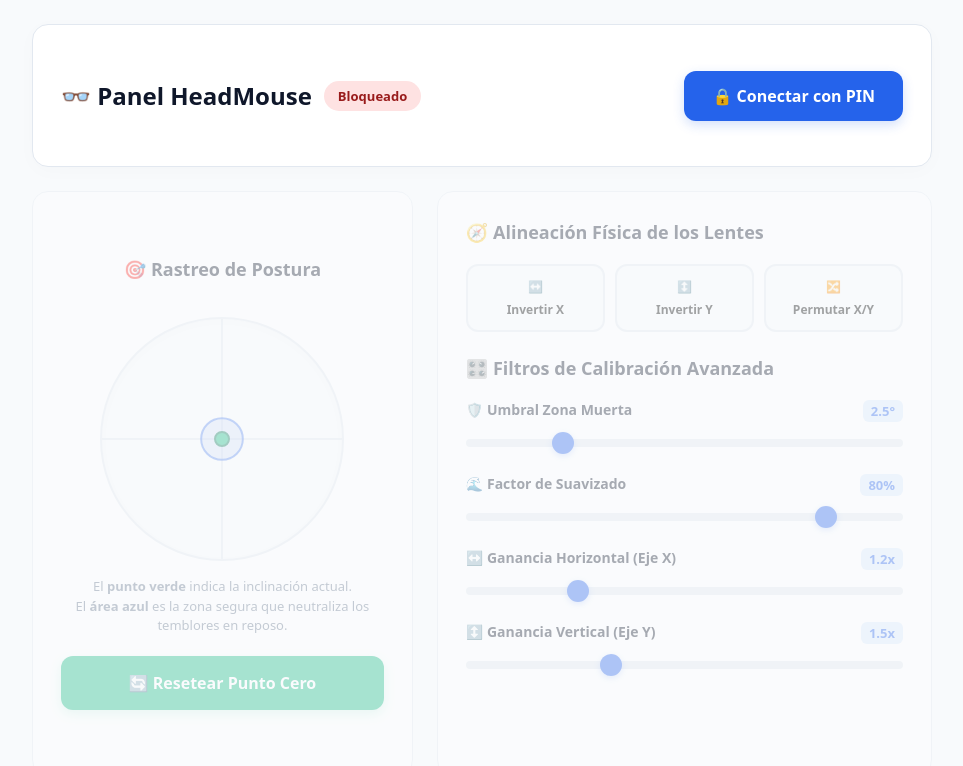
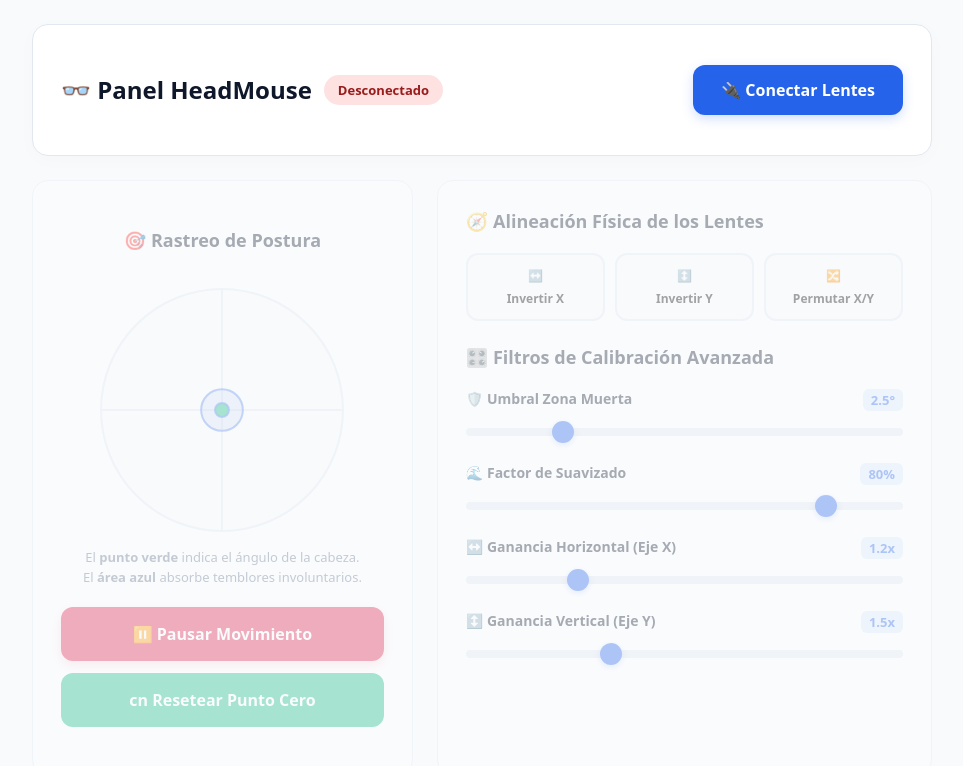
Before and after one commit to gbtox/airmouse, a plain HTML site: page index.html in a window 1280 px wide. Shown: the whole page, without its empty margins (158-1121 px from the left). Drawn offline with Linux system fonts and the light colour scheme.

Commit message:
Update AirMouse controls and firmware sources
Co-authored-by: Copilot <223556219+Copilot@users.noreply.github.com>

```diff
--- a/index.html
+++ b/index.html
@@ -1,10 +1,9 @@
-
 <!DOCTYPE html>
 <html lang="es">
 <head>
   <meta charset="UTF-8">
   <meta name="viewport" content="width=device-width, initial-scale=1.0">
-  <title>HeadMouse MG24 - Ajuste Visual Completo</title>
+  <title>HeadMouse MG24 - Control Directo</title>
   <style>
     :root {
       --primary: #2563eb;
@@ -12,328 +11,92 @@
       --primary-dark: #1e40af;
       --success: #10b981;
       --success-dark: #059669;
+      --danger: #e11d48;
+      --danger-dark: #be123c;
       --bg: #f8fafc;
       --card: #ffffff;
       --text: #0f172a;
       --muted: #64748b;
       --border: #e2e8f0;
     }
-
-    * {
-      box-sizing: border-box;
-      margin: 0;
-      padding: 0;
-      font-family: system-ui, -apple-system, BlinkMacSystemFont, 'Segoe UI', Roboto, sans-serif;
-    }
-
-    body {
-      background: var(--bg);
-      color: var(--text);
-      padding: 24px 16px;
-      display: flex;
-      justify-content: center;
-      min-height: 100vh;
-    }
-
-    .container {
-      max-width: 900px;
-      width: 100%;
-      display: grid;
-      gap: 24px;
-    }
-
-    /* Encabezado */
-    .header {
-      background: var(--card);
-      padding: 20px 28px;
-      border-radius: 16px;
-      box-shadow: 0 4px 20px rgba(0,0,0,0.02);
-      display: flex;
-      justify-content: space-between;
-      align-items: center;
-      flex-wrap: wrap;
-      gap: 16px;
-      border: 1px solid var(--border);
-    }
-
-    .title-group h1 {
-      font-size: 24px;
-      font-weight: 800;
-      display: flex;
-      align-items: center;
-      gap: 12px;
-    }
-
-    .badge {
-      font-size: 13px;
-      padding: 6px 14px;
-      border-radius: 20px;
-      background: #fee2e2;
-      color: #991b1b;
-      font-weight: 700;
-      transition: all 0.3s ease;
-    }
-
-    .badge.connected {
-      background: #d1fae5;
-      color: #065f46;
-    }
-
-    .btn-connect {
-      background: var(--primary);
-      color: white;
-      border: none;
-      padding: 14px 28px;
-      border-radius: 12px;
-      font-size: 16px;
-      font-weight: 700;
-      cursor: pointer;
-      transition: all 0.2s ease;
-      box-shadow: 0 4px 12px rgba(37,99,235,0.2);
-    }
-
-    .btn-connect:hover {
-      background: var(--primary-dark);
-      transform: translateY(-1px);
-    }
-
-    /* Grid de Contenidos */
-    .main-grid {
-      display: grid;
-      grid-template-columns: 1fr 1.3fr;
-      gap: 24px;
-      transition: opacity 0.3s ease;
-    }
-
-    @media (max-width: 768px) {
-      .main-grid { grid-template-columns: 1fr; }
-    }
-
-    .card {
-      background: var(--card);
-      padding: 28px;
-      border-radius: 16px;
-      box-shadow: 0 4px 20px rgba(0,0,0,0.02);
-      border: 1px solid var(--border);
-    }
-
-    .card h2 {
-      margin-bottom: 20px;
-      font-size: 18px;
-      font-weight: 700;
-      color: var(--text);
-      display: flex;
-      align-items: center;
-      gap: 10px;
-    }
-
-    /* Radar Visual */
-    .radar-box {
-      display: flex;
-      flex-direction: column;
-      align-items: center;
-      justify-content: center;
-    }
-
-    canvas#radar {
-      background: #f8fafc;
-      border-radius: 50%;
-      border: 2px solid var(--border);
-      margin: 16px 0;
-      box-shadow: inset 0 2px 8px rgba(0,0,0,0.02);
-    }
-
-    .radar-legend {
-      font-size: 13px;
-      color: var(--muted);
-      text-align: center;
-      line-height: 1.5;
-      margin-bottom: 20px;
-    }
-
-    /* Configuración de Ejes */
-    .axis-toggles {
-      display: grid;
-      grid-template-columns: repeat(3, 1fr);
-      gap: 10px;
-      margin-bottom: 24px;
-    }
-
-    .toggle-btn {
-      padding: 12px 8px;
-      border: 2px solid var(--border);
-      background: #f8fafc;
-      border-radius: 12px;
-      font-size: 12px;
-      font-weight: 700;
-      cursor: pointer;
-      transition: all 0.2s ease;
-      display: flex;
-      flex-direction: column;
-      align-items: center;
-      gap: 6px;
-    }
-
-    .toggle-btn:hover {
-      background: #f1f5f9;
-      border-color: #cbd5e1;
-    }
-
-    .toggle-btn.active {
-      border-color: var(--primary);
-      background: var(--primary-light);
-      color: var(--primary-dark);
-    }
-
-    /* Deslizadores */
-    .control-group {
-      margin-bottom: 22px;
-    }
-
-    .control-header {
-      display: flex;
-      justify-content: space-between;
-      font-weight: 700;
-      margin-bottom: 8px;
-      font-size: 14px;
-    }
-
-    .control-value {
-      color: var(--primary);
-      background: var(--primary-light);
-      padding: 2px 8px;
-      border-radius: 6px;
-      font-size: 13px;
-    }
-
-    input[type="range"] {
-      -webkit-appearance: none;
-      width: 100%;
-      height: 8px;
-      border-radius: 4px;
-      background: var(--border);
-      outline: none;
-    }
-
-    input[type="range"]::-webkit-slider-thumb {
-      -webkit-appearance: none;
-      width: 22px;
-      height: 22px;
-      border-radius: 50%;
-      background: var(--primary);
-      cursor: pointer;
-      box-shadow: 0 2px 6px rgba(37,99,235,0.3);
-      transition: transform 0.1s ease;
-    }
-
-    input[type="range"]::-webkit-slider-thumb:active {
-      transform: scale(1.15);
-    }
-
-    /* Botón Recalibrar */
-    .btn-recal {
-      width: 100%;
-      padding: 16px;
-      background: var(--success);
-      color: white;
-      border: none;
-      border-radius: 12px;
-      font-size: 16px;
-      font-weight: 700;
-      cursor: pointer;
-      transition: all 0.2s ease;
-      box-shadow: 0 4px 12px rgba(16,185,129,0.2);
-    }
-
-    .btn-recal:hover {
-      background: var(--success-dark);
-    }
-
-    .disabled-panel {
-      opacity: 0.35;
-      pointer-events: none;
-      user-select: none;
-    }
+    * { box-sizing: border-box; margin: 0; padding: 0; font-family: system-ui, sans-serif; }
+    body { background: var(--bg); color: var(--text); padding: 24px 16px; display: flex; justify-content: center; min-height: 100vh; }
+    .container { max-width: 900px; width: 100%; display: grid; gap: 24px; }
+    .header { background: var(--card); padding: 20px 28px; border-radius: 16px; box-shadow: 0 4px 20px rgba(0,0,0,0.02); display: flex; justify-content: space-between; align-items: center; flex-wrap: wrap; gap: 16px; border: 1px solid var(--border); }
+    .title-group h1 { font-size: 24px; font-weight: 800; display: flex; align-items: center; gap: 12px; }
+    .badge { font-size: 13px; padding: 6px 14px; border-radius: 20px; background: #fee2e2; color: #991b1b; font-weight: 700; }
+    .badge.connected { background: #d1fae5; color: #065f46; }
+    .btn-connect { background: var(--primary); color: white; border: none; padding: 14px 28px; border-radius: 12px; font-size: 16px; font-weight: 700; cursor: pointer; box-shadow: 0 4px 12px rgba(37,99,235,0.2); }
+    .btn-connect:hover { background: var(--primary-dark); }
+    .main-grid { display: grid; grid-template-columns: 1fr 1.3fr; gap: 24px; }
+    @media (max-width: 768px) { .main-grid { grid-template-columns: 1fr; } }
+    .card { background: var(--card); padding: 28px; border-radius: 16px; box-shadow: 0 4px 20px rgba(0,0,0,0.02); border: 1px solid var(--border); }
+    .card h2 { margin-bottom: 20px; font-size: 18px; font-weight: 700; display: flex; align-items: center; gap: 10px; }
+    .radar-box { display: flex; flex-direction: column; align-items: center; justify-content: center; }
+    canvas#radar { background: #f8fafc; border-radius: 50%; border: 2px solid var(--border); margin: 16px 0; }
+    .radar-legend { font-size: 13px; color: var(--muted); text-align: center; line-height: 1.5; margin-bottom: 20px; }
+    .axis-toggles { display: grid; grid-template-columns: repeat(3, 1fr); gap: 10px; margin-bottom: 24px; }
+    .toggle-btn { padding: 12px 8px; border: 2px solid var(--border); background: #f8fafc; border-radius: 12px; font-size: 12px; font-weight: 700; cursor: pointer; display: flex; flex-direction: column; align-items: center; gap: 6px; }
+    .toggle-btn.active { border-color: var(--primary); background: var(--primary-light); color: var(--primary-dark); }
+    .control-group { margin-bottom: 22px; }
+    .control-header { display: flex; justify-content: space-between; font-weight: 700; margin-bottom: 8px; font-size: 14px; }
+    .control-value { color: var(--primary); background: var(--primary-light); padding: 2px 8px; border-radius: 6px; font-size: 13px; }
+    input[type="range"] { -webkit-appearance: none; width: 100%; height: 8px; border-radius: 4px; background: var(--border); outline: none; }
+    input[type="range"]::-webkit-slider-thumb { -webkit-appearance: none; width: 22px; height: 22px; border-radius: 50%; background: var(--primary); cursor: pointer; box-shadow: 0 2px 6px rgba(37,99,235,0.3); }
+    .btn-pause { width: 100%; padding: 16px; background: var(--danger); color: white; border: none; border-radius: 12px; font-size: 16px; font-weight: 700; cursor: pointer; margin-bottom: 12px; box-shadow: 0 4px 12px rgba(225,29,72,0.2); display: flex; justify-content: center; align-items: center; gap: 10px; transition: all 0.2s; }
+    .btn-pause.paused { background: var(--primary); box-shadow: 0 4px 12px rgba(37,99,235,0.2); }
+    .btn-recal { width: 100%; padding: 16px; background: var(--success); color: white; border: none; border-radius: 12px; font-size: 16px; font-weight: 700; cursor: pointer; }
+    .disabled-panel { opacity: 0.35; pointer-events: none; user-select: none; }
   </style>
 </head>
 <body>
 
 <div class="container">
-  <!-- Encabezado Seguro -->
   <div class="header">
     <div class="title-group">
-      <h1>👓 Panel HeadMouse <span id="statusBadge" class="badge">Bloqueado</span></h1>
+      <h1>👓 Panel HeadMouse <span id="statusBadge" class="badge">Desconectado</span></h1>
     </div>
-    <button id="btnConnect" class="btn-connect">🔒 Conectar con PIN</button>
+    <button id="btnConnect" class="btn-connect">🔌 Conectar Lentes</button>
   </div>
 
-  <!-- Panel de Control Desbloqueable -->
   <div id="mainPanel" class="main-grid disabled-panel">
-
-    <!-- Columna Izquierda: Radar Gráfico en Tiempo Real -->
     <div class="card radar-box">
       <h2>🎯 Rastreo de Postura</h2>
       <canvas id="radar" width="240" height="240"></canvas>
       <p class="radar-legend">
-        El <strong>punto verde</strong> indica la inclinación actual.<br>
-        El <strong>área azul</strong> es la zona segura que neutraliza los temblores en reposo.
+        El <strong>punto verde</strong> indica el ángulo de la cabeza.<br>
+        El <strong>área azul</strong> absorbe temblores involuntarios.
       </p>
-      <button id="btnRecal" class="btn-recal">🔄 Resetear Punto Cero</button>
+      <button id="btnPause" class="btn-pause" onclick="togglePause()">⏸️ Pausar Movimiento</button>
+      <button id="btnRecal" class="btn-recal">cn Resetear Punto Cero</button>
     </div>
 
-    <!-- Columna Derecha: Orientaciones Físicas y Rangos -->
     <div class="card">
       <h2>🧭 Alineación Física de los Lentes</h2>
       <div class="axis-toggles">
-        <button id="btnInvX" class="toggle-btn" onclick="toggleAxis(0)">
-          <span>↔️</span>
-          <span>Invertir X</span>
-        </button>
-        <button id="btnInvY" class="toggle-btn" onclick="toggleAxis(1)">
-          <span>↕️</span>
-          <span>Invertir Y</span>
-        </button>
-        <button id="btnSwap" class="toggle-btn" onclick="toggleAxis(2)">
-          <span>🔀</span>
-          <span>Permutar X/Y</span>
-        </button>
+        <button id="btnInvX" class="toggle-btn" onclick="toggleAxis(0)"><span>↔️</span><span>Invertir X</span></button>
+        <button id="btnInvY" class="toggle-btn" onclick="toggleAxis(1)"><span>↕️</span><span>Invertir Y</span></button>
+        <button id="btnSwap" class="toggle-btn" onclick="toggleAxis(2)"><span>🔀</span><span>Permutar X/Y</span></button>
       </div>
 
       <h2>🎛️ Filtros de Calibración Avanzada</h2>
-
       <div class="control-group">
-        <div class="control-header">
-          <span>🛡️ Umbral Zona Muerta</span>
-          <span id="lblDeadzone" class="control-value">2.5°</span>
-        </div>
+        <div class="control-header"><span>🛡️ Umbral Zona Muerta</span><span id="lblDeadzone" class="control-value">2.5°</span></div>
         <input type="range" id="deadzone" min="0" max="12" step="0.5" value="2.5">
       </div>
-
       <div class="control-group">
-        <div class="control-header">
-          <span>🌊 Factor de Suavizado</span>
-          <span id="lblSmooth" class="control-value">80%</span>
-        </div>
+        <div class="control-header"><span>🌊 Factor de Suavizado</span><span id="lblSmooth" class="control-value">80%</span></div>
         <input type="range" id="smooth" min="0" max="0.95" step="0.05" value="0.80">
       </div>
-
       <div class="control-group">
-        <div class="control-header">
-          <span>↔️ Ganancia Horizontal (Eje X)</span>
-          <span id="lblSensX" class="control-value">1.2x</span>
-        </div>
+        <div class="control-header"><span>↔️ Ganancia Horizontal (Eje X)</span><span id="lblSensX" class="control-value">1.2x</span></div>
         <input type="range" id="sensX" min="0.3" max="4.0" step="0.1" value="1.2">
       </div>
-
       <div class="control-group">
-        <div class="control-header">
-          <span>↕️ Ganancia Vertical (Eje Y)</span>
-          <span id="lblSensY" class="control-value">1.5x</span>
-        </div>
+        <div class="control-header"><span>↕️ Ganancia Vertical (Eje Y)</span><span id="lblSensY" class="control-value">1.5x</span></div>
         <input type="range" id="sensY" min="0.3" max="4.0" step="0.1" value="1.5">
       </div>
     </div>
-
   </div>
 </div>
 
@@ -345,25 +108,23 @@
     sensX:    "19b10003-e8f2-537e-4f6c-d104768a1214",
     sensY:    "19b10004-e8f2-537e-4f6c-d104768a1214",
     recal:    "19b10005-e8f2-537e-4f6c-d104768a1214",
-    pin:      "19b10006-e8f2-537e-4f6c-d104768a1214",
     livePos:  "19b10007-e8f2-537e-4f6c-d104768a1214",
-    axis:     "19b10008-e8f2-537e-4f6c-d104768a1214"
+    axis:     "19b10008-e8f2-537e-4f6c-d104768a1214",
+    pause:    "19b10009-e8f2-537e-4f6c-d104768a1214"
   };
 
   let chars = {};
   let currentDeadzone = 2.5;
   let headX = 0, headY = 0;
-  let axisState = [0, 0, 0]; // invertX, invertY, swapAxes
+  let axisState = [0, 0, 0];
+  let isPausedState = 0;
 
   const canvas = document.getElementById('radar');
   const ctx = canvas.getContext('2d');
 
   function drawRadar() {
-    const cx = canvas.width / 2;
-    const cy = canvas.height / 2;
+    const cx = canvas.width / 2, cy = canvas.height / 2;
     ctx.clearRect(0, 0, canvas.width, canvas.height);
-
-    // Rejilla de cruz central
     ctx.strokeStyle = "#cbd5e1";
     ctx.lineWidth = 1;
     ctx.beginPath();
@@ -371,37 +132,26 @@
     ctx.moveTo(0, cy); ctx.lineTo(canvas.width, cy);
     ctx.stroke();
 
-    // Área visual estática del Umbral de Zona Muerta (Círculo azul)
     const radius = Math.max(6, (currentDeadzone / 12) * 100);
     ctx.fillStyle = "rgba(37, 99, 235, 0.15)";
     ctx.strokeStyle = "rgba(37, 99, 235, 0.7)";
     ctx.lineWidth = 2;
     ctx.beginPath();
     ctx.arc(cx, cy, radius, 0, Math.PI * 2);
-    ctx.fill();
-    ctx.stroke();
+    ctx.fill(); ctx.stroke();
 
-    // Graficar la posición angular de la cabeza (Punto Verde)
-    const scale = 100 / 15; // Escalado de grados a píxeles en el canvas
+    const scale = 100 / 15;
     const px = Math.max(8, Math.min(canvas.width - 8, cx + (headX * scale)));
     const py = Math.max(8, Math.min(canvas.height - 8, cy + (headY * scale)));
 
     ctx.fillStyle = "#10b981";
     ctx.beginPath();
     ctx.arc(px, py, 7, 0, Math.PI * 2);
-    ctx.fill();
-    ctx.strokeStyle = "#047857";
-    ctx.lineWidth = 2;
-    ctx.stroke();
+    ctx.fill(); ctx.stroke();
   }
-
-  // Render inicial del radar sin conexión
   drawRadar();
 
   document.getElementById('btnConnect').addEventListener('click', async () => {
-    const userPin = prompt("Ingresa el PIN de acceso a los lentes (2026):");
-    if (!userPin) return;
-
     try {
       const device = await navigator.bluetooth.requestDevice({
         filters: [{ name: 'HeadMouse-MG24' }],
@@ -415,19 +165,14 @@
         chars[key] = await service.getCharacteristic(UUIDS[key]);
       }
 
-      // Enviar credencial PIN al firmware en formato Little-Endian
-      const pinBuf = new ArrayBuffer(4);
-      new DataView(pinBuf).setUint32(0, parseInt(userPin), true);
-      await chars.pin.writeValue(pinBuf);
-
-      // Sincronizar y descargar el estado real guardado en la Flash de la placa
+      // Descarga directa desde la memoria Flash de la placa
       const dzVal = (await chars.deadzone.readValue()).getFloat32(0, true);
       const smVal = (await chars.smooth.readValue()).getFloat32(0, true);
       const sxVal = (await chars.sensX.readValue()).getFloat32(0, true);
       const syVal = (await chars.sensY.readValue()).getFloat32(0, true);
       const axBuf = await chars.axis.readValue();
+      const pBuf = await chars.pause.readValue();
 
-      // Sincronizar controles físicos de la UI
       currentDeadzone = parseFloat(dzVal.toFixed(1));
       document.getElementById('deadzone').value = currentDeadzone;
       document.getElementById('lblDeadzone').innerText = currentDeadzone + "°";
@@ -446,9 +191,10 @@
       document.getElementById('btnInvY').classList.toggle('active', axisState[1] === 1);
       document.getElementById('btnSwap').classList.toggle('active', axisState[2] === 1);
 
+      isPausedState = pBuf.getUint8(0);
+      updatePauseButtonVisual();
       drawRadar();
 
-      // Habilitar recepción del flujo de datos angulares crudos
       await chars.livePos.startNotifications();
       chars.livePos.addEventListener('characteristicvaluechanged', (e) => {
         const view = e.target.value;
@@ -458,23 +204,41 @@
       });
 
       const badge = document.getElementById('statusBadge');
-      badge.innerText = "Desbloqueado (Flash Ok)";
+      badge.innerText = "Conectado";
       badge.classList.add('connected');
       document.getElementById('mainPanel').classList.remove('disabled-panel');
     } catch (err) {
-      alert("Fallo de sincronización: " + err.message);
+      alert("Conexión cancelada o error de lectura: " + err.message);
     }
   });
+
+  async function togglePause() {
+    isPausedState = isPausedState === 0 ? 1 : 0;
+    updatePauseButtonVisual();
+    if (chars.pause) {
+      await chars.pause.writeValue(new Uint8Array([isPausedState]));
+    }
+  }
+
+  function updatePauseButtonVisual() {
+    const btn = document.getElementById('btnPause');
+    if (isPausedState === 1) {
+      btn.innerText = "▶️ Reanudar Movimiento";
+      btn.classList.add('paused');
+      btn.style.background = "var(--primary)";
+    } else {
+      btn.innerText = "⏸️ Pausar Movimiento";
+      btn.classList.remove('paused');
+      btn.style.background = "var(--danger)";
+    }
+  }
 
   async function toggleAxis(index) {
     axisState[index] = axisState[index] === 0 ? 1 : 0;
     document.getElementById('btnInvX').classList.toggle('active', axisState[0] === 1);
     document.getElementById('btnInvY').classList.toggle('active', axisState[1] === 1);
     document.getElementById('btnSwap').classList.toggle('active', axisState[2] === 1);
-
-    if (chars.axis) {
-      await chars.axis.writeValue(new Uint8Array(axisState));
-    }
+    if (chars.axis) await chars.axis.writeValue(new Uint8Array(axisState));
   }
 
   async function sendFloat(key, val) {
@@ -484,12 +248,10 @@
     await chars[key].writeValue(buf);
   }
 
-  // Captura y transmisión en vivo de deslizadores manuales
   document.getElementById('deadzone').addEventListener('input', (e) => {
     currentDeadzone = parseFloat(e.target.value);
     document.getElementById('lblDeadzone').innerText = currentDeadzone + "°";
-    drawRadar();
-    sendFloat('deadzone', currentDeadzone);
+    drawRadar(); sendFloat('deadzone', currentDeadzone);
   });
 
   document.getElementById('smooth').addEventListener('input', (e) => {
@@ -511,6 +273,5 @@
     if (chars.recal) await chars.recal.writeValue(new Uint8Array([1]));
   });
 </script>
-
 </body>
 </html>
```
Also changed, not shown: codigo operativo.txt (added), 1 other file.
